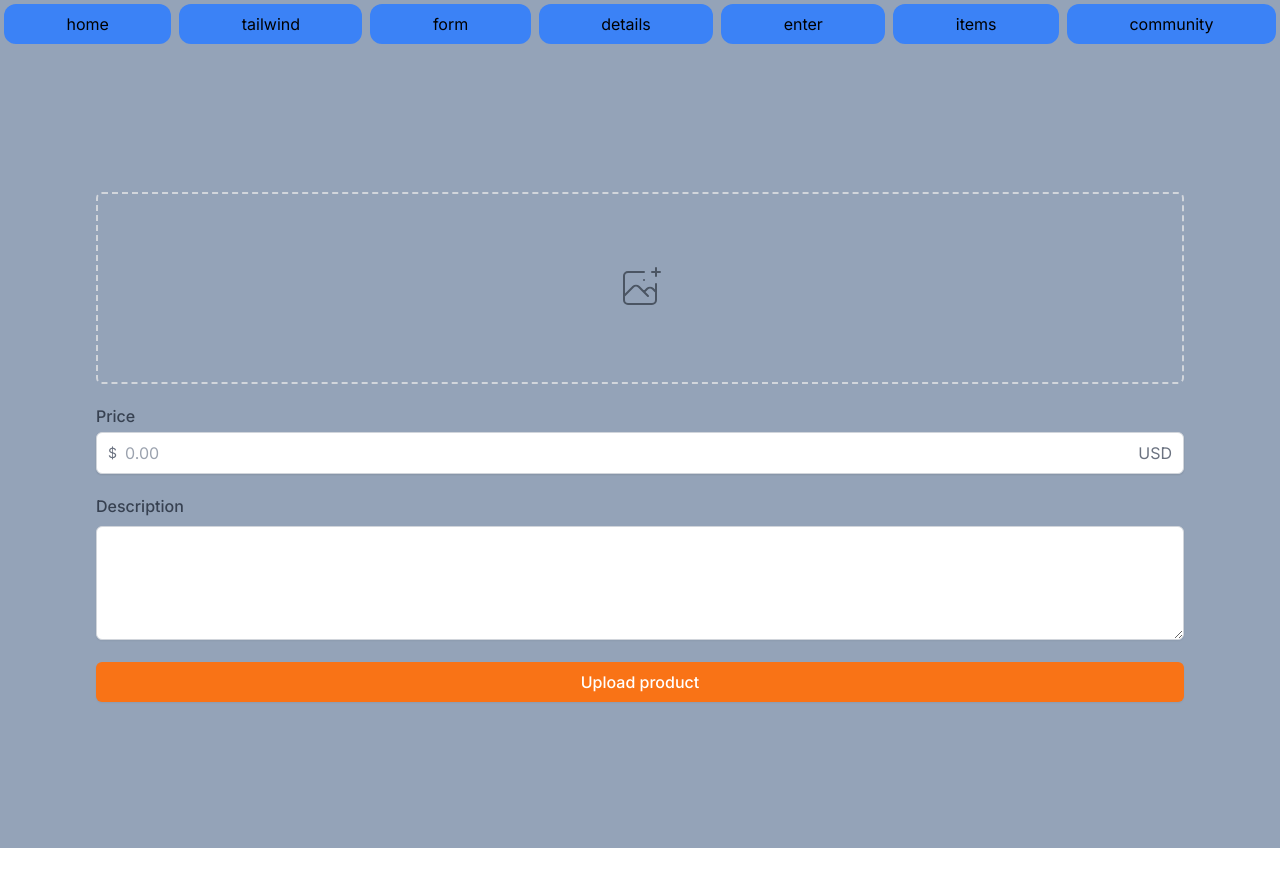
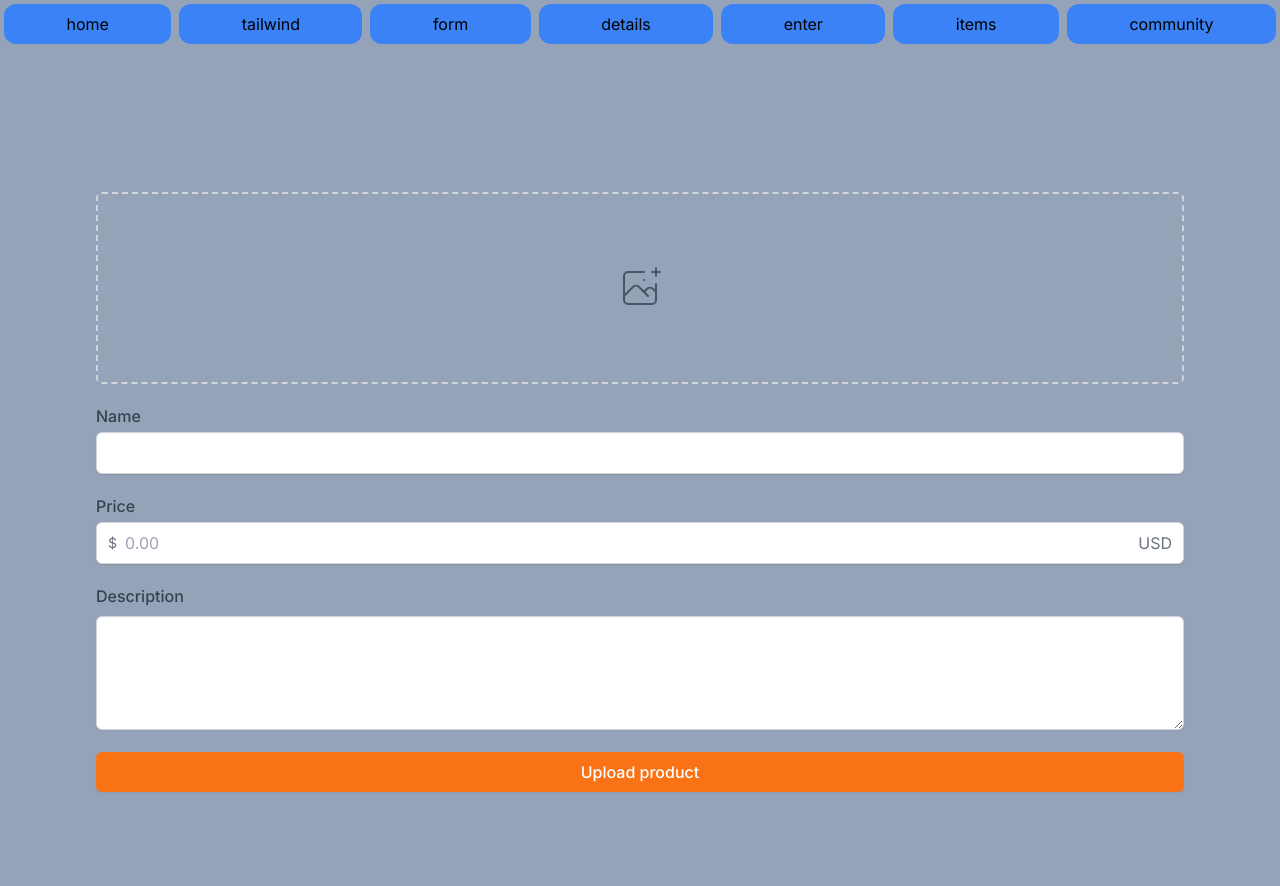
Before and after one commit to wonseok-han/edu-carrot-clone, a Next.js app: page /pages/tailwind/items/upload in a window 1280 px wide. Shown: the top 886 px of the page. Before the commit the page ends 848 px from the top, so only its background shows below. Built offline with nearby package versions, Linux system fonts and the light colour scheme.

Commit message:
upload 페이지 name 추가

```diff
--- a/app/pages/tailwind/items/upload/page.tsx
+++ b/app/pages/tailwind/items/upload/page.tsx
@@ -22,6 +22,18 @@ const Upload: NextPage = () => {
 
           <input type="file" className="hidden" />
         </label>
+      </div>
+      <div className="my-5">
+        <label htmlFor="name" className="block mb-1 font-medium text-gray-700">
+          Name
+        </label>
+        <div className="relative flex items-center rounded-md shadow-sm">
+          <input
+            id="name"
+            className="appearance-none flex items-center w-full px-3 py-2 border border-gray-300 rounded-md shadow-sm placeholder-gray-400 focus:outline-none focus:ring-orange-500 focus:border-orange-500"
+            type="text"
+          />
+        </div>
       </div>
       <div className="my-5">
         <label htmlFor="price" className="block mb-1 font-medium text-gray-700">
```
